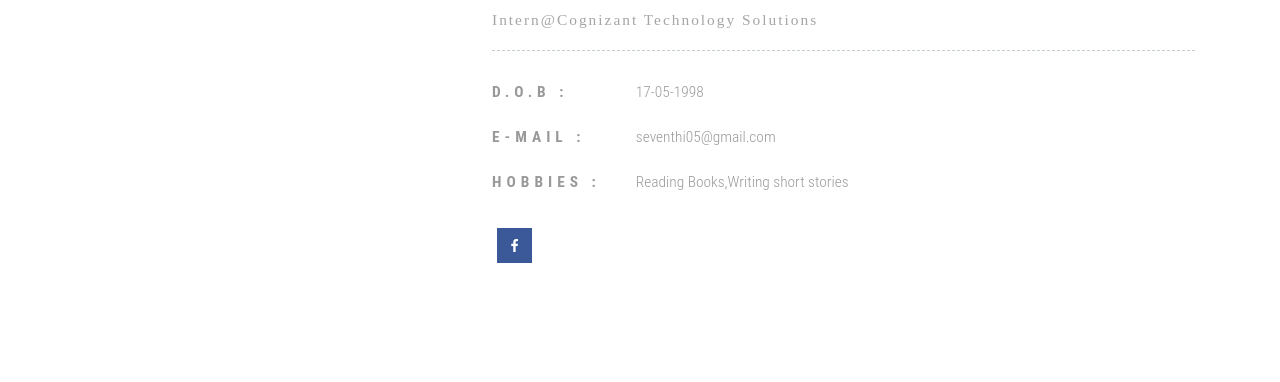
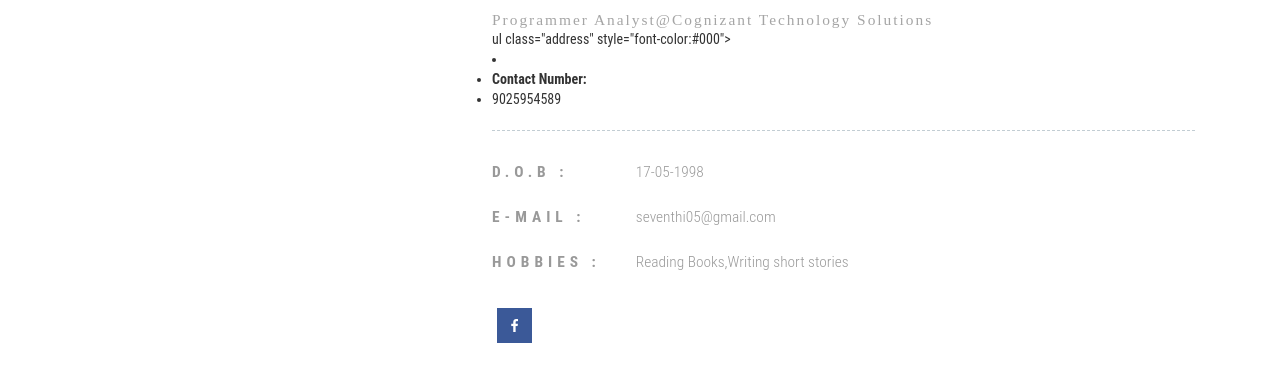
Before and after one commit to seventhi/seventhi.github.io, a plain HTML site: page about.html in a window 1280 px wide. Shown: the part 336-718 px from the top of the page. Drawn offline with Linux system fonts and the light colour scheme.

Commit message:
Update about.html

```diff
--- a/about.html
+++ b/about.html
@@ -62,7 +62,13 @@
 				</div>
 				<div class="col-md-8 col-sm-8 about-right wthree">
 					<h3>Hi, I'm <span>SEVENTHI S </span></h3>
-					<h4>Intern@Cognizant Technology Solutions</h4>
+					<h4>Programmer Analyst@Cognizant Technology Solutions</h4>
+					ul class="address" style="font-color:#000">
+						<li>
+							<ul class="agileits-address-text ">
+								<li><b>Contact Number:</b></li>
+								<li>9025954589</li>
+							</ul>
 					<ul class="address" style="font-color:#000">
 						<li>
 							<ul class="agileits-address-text ">
```
